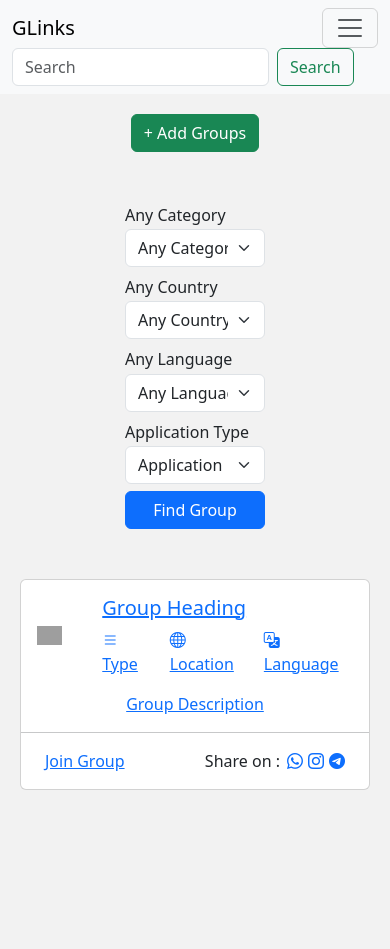
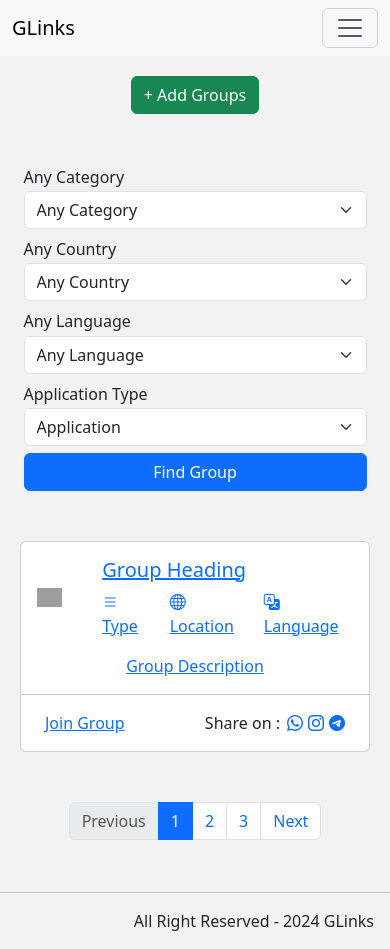
Before and after one commit to thecoolmaster137/groupgodownui, a React (Vite) app: page / in a window 390 px wide. Before the commit the page ends 844 px from the top, so only its background shows below. Built offline with nearby package versions, Linux system fonts and the light colour scheme; grey boxes are pictures that could not be loaded.

Commit message:
done the responsiveness

```diff
--- a/src/components/Footer/Footer.jsx
+++ b/src/components/Footer/Footer.jsx
@@ -1,7 +1,14 @@
 import React from "react";
 
 function Footer() {
-  return <></>;
+  return (
+    <>
+      <div>
+        <hr />
+        <p className="pe-3 text-end">All Right Reserved - 2024 GLinks</p>
+      </div>
+    </>
+  );
 }
 
 export default Footer;
--- a/src/components/Home/Home.css
+++ b/src/components/Home/Home.css
@@ -47,3 +47,15 @@
   display: flex;
   gap: 5px;
 }
+
+@media screen and (max-width: 700px) {
+  .select-div {
+    width: 75%;
+  }
+}
+
+@media screen and (max-width: 500px) {
+  .select-div {
+    width: 98%;
+  }
+}
--- a/src/components/Home/Home.jsx
+++ b/src/components/Home/Home.jsx
@@ -84,6 +84,33 @@
           </p>
         </div>
       </div>
+      <nav aria-label="...">
+        <ul class="pagination">
+          <li class="page-item disabled">
+            <a class="page-link">Previous</a>
+          </li>
+          <li class="page-item active">
+            <a class="page-link" href="#">
+              1
+            </a>
+          </li>
+          <li class="page-item" aria-current="page">
+            <a class="page-link" href="#">
+              2
+            </a>
+          </li>
+          <li class="page-item">
+            <a class="page-link" href="#">
+              3
+            </a>
+          </li>
+          <li class="page-item">
+            <a class="page-link" href="#">
+              Next
+            </a>
+          </li>
+        </ul>
+      </nav>
     </div>
   );
 }
--- a/src/components/Navbar/Navbar.jsx
+++ b/src/components/Navbar/Navbar.jsx
@@ -48,7 +48,6 @@
                 </Link>
               </li>
             </ul>
-          </div>
             <form className="d-flex" role="search">
               <input
                 className="form-control me-2"
@@ -61,6 +60,7 @@
               </button>
             </form>
           </div>
+        </div>
       </nav>
     </>
   );
```
Lines whose indentation alone changed are shown as unchanged.
